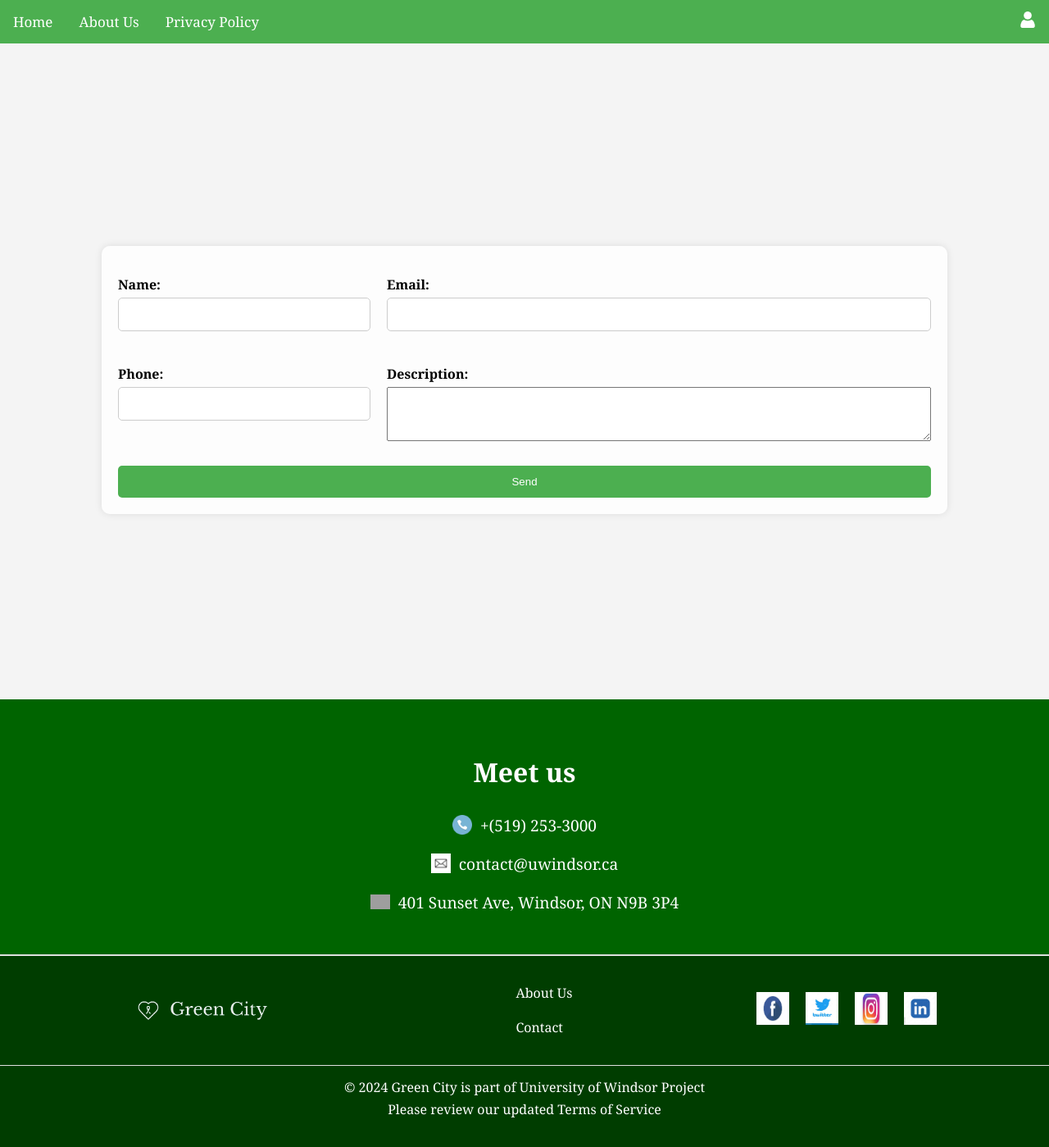
After one commit to anoopmanikantas/COMP8347-Final-project-Green-City, a Django app: page /contact/ in a window 1280 px wide. The commit adds this page. Shown: the whole page at 82% size. Run offline with Django 5.2, Linux system fonts and the light colour scheme; grey boxes are pictures that could not be loaded.

Commit message:
Style Footer

```diff
--- a/GreenCity/settings.py
+++ b/GreenCity/settings.py
@@ -128,4 +128,4 @@ APPEND_SLASH = True
 # https://docs.djangoproject.com/en/5.0/ref/settings/#default-auto-field
 
 DEFAULT_AUTO_FIELD = 'django.db.models.BigAutoField'
-AUTH_USER_MODEL = 'myapp.CustomUser'
+#AUTH_USER_MODEL = 'myapp.CustomUser'
--- a/myapp/forms.py
+++ b/myapp/forms.py
@@ -3,7 +3,7 @@ from django import forms
 from django.core.exceptions import ValidationError
 import re
 from django.contrib.auth.forms import UserCreationForm, AuthenticationForm
-from .models import BuildingPermit, CustomUser
+from .models import BuildingPermit, CustomUser, ContactModel
 
 
 class AdminSignupForm(UserCreationForm):
@@ -62,6 +62,15 @@ class BuildingPermitForm(forms.ModelForm):
         return contact_number
 
 
+class ContactForm(forms.ModelForm):
+    class Meta:
+        model = ContactModel
+        fields = ['name', 'email', 'phone', 'description']
+        widgets = {
+            'description': forms.Textarea(attrs={'cols': 80, 'rows': 4})
+        }
+
+
 class SearchForm(forms.Form):
     def __init__(self, *args, **kwargs):
         # This is to remove the ":" symbol from the end of the label
--- a/myapp/models.py
+++ b/myapp/models.py
@@ -4,6 +4,8 @@ from datetime import datetime
 from django.contrib.auth.models import AbstractUser, Group, Permission
 from django.db import models
 import uuid
+
+# from myapp import forms
 
 
 # class AdminUser(AbstractUser):
@@ -45,6 +47,13 @@ class CustomUser(AbstractUser):
         return self.username
 
 
+class ContactModel(models.Model):
+    email = models.EmailField(unique=True)
+    phone = models.CharField(max_length=10, blank=True, null=True)
+    description = models.CharField(blank=True, null=True)
+    name = models.CharField(max_length=10, blank=True, null=True)
+
+
 class BuildingPermit(models.Model):
     AREA_CHOICES = [
         ('0-0.3', '0<0.3'),
--- a/myapp/templates/about/about.html
+++ b/myapp/templates/about/about.html
@@ -15,7 +15,7 @@
             Our mission is to sensitise and empower people to give back to nature and live in an environment conducive to their health and well-being. Leaf Now inspires citizens to spare just a few hours on weekends and work towards making their cities, and their lives greener. Our long term plans entail taking tree plantation drives to more number of cities and inducting many more tree enthusiasts, particularly corporate teams, to be able to amplify both scale and impact of our efforts.
         </p>
         <p>
-            Interested in being a part of our mission? Leaf Now to live tomorrow!!!
+            Interested in being a part of our mission? Green City to live tomorrow!!!
         </p>
     </div>
     <div class="seed_link-section">
--- a/myapp/templates/base.html
+++ b/myapp/templates/base.html
@@ -48,8 +48,8 @@
             </div>
             <div class="footer-links">
                 <div class="footer-column">
-                    <a href="#">About Us</a>
-                    <a href="#">Contact</a>
+                    <a href="{% url 'myapp:about' %}">About Us</a>
+                    <a href="{% url 'myapp:contact' %}">Contact</a>
                 </div>
             </div>
             <div class="footer-social">
--- a/myapp/templates/contact.css
+++ b/myapp/templates/contact.css
@@ -1,5 +1,5 @@
 .contact-section {
-    background-color: #015e01;
+    background-color: darkgreen;
     padding: 40px 10%;
     border-bottom: 1px solid #e0e0e0;
     text-align: center;
--- /dev/null
+++ b/myapp/templates/contact/contact.html
@@ -0,0 +1,17 @@
+{% extends 'base.html' %}
+
+{% block title %}Get in Touch{% endblock %}
+{% load static %}
+{% block content %}
+    <link rel="stylesheet" href="{% static 'contact/contact1.css' %}">
+
+    <div class="apply-container">
+        <div class="form-container">
+            <form method="post" enctype="multipart/form-data">
+                {% csrf_token %}
+                {{ form.as_p }}
+                <button type="submit">Send</button>
+            </form>
+        </div>
+    </div>
+{% endblock %}
--- /dev/null
+++ b/myapp/templates/contact/contact1.css
@@ -0,0 +1,100 @@
+.content {
+    padding: 0;
+}
+
+.apply-container {
+    display: flex;
+    flex-direction: column;
+    align-items: center;
+    justify-content: center;
+    width: 100%; /* Full width */
+    min-height: 100vh; /* Full viewport height */
+    padding: 20px;
+    box-sizing: border-box;
+    background-size: cover;
+}
+
+/* Image container styling */
+.image-container {
+    width: 100%;
+    max-height: 30%; /* Adjust as needed */
+    overflow: hidden;
+    flex-shrink: 0; /* Prevent shrinking */
+}
+
+.image-container img {
+    width: 100%;
+    height: 100%;
+    object-fit: cover;
+}
+
+/* Form container styling */
+.form-container {
+    width: 80%; /* Full width */
+    max-height: 70%; /* Adjust to fit with image */
+    overflow: auto; /* Allow scrolling if content exceeds container height */
+    padding: 20px;
+    background-color: rgba(255, 255, 255, 0.8);
+    border-radius: 10px;
+    box-shadow: 0 0 10px rgba(0, 0, 0, 0.1);
+    margin-top: 20px; /* Adjust spacing */
+}
+
+form {
+    display: grid;
+    grid-template-columns: repeat(2, 1fr);
+    gap: 20px;
+}
+
+form p {
+    margin-bottom: 5px;
+}
+
+form label {
+    display: block;
+    margin-bottom: 5px;
+    font-weight: bold;
+}
+
+form input,
+form select,
+form button {
+    width: 100%;
+    padding: 12px;
+    border: 1px solid #ccc;
+    border-radius: 5px;
+    box-sizing: border-box;
+}
+
+form button {
+    grid-column: span 2;
+    background-color: #4CAF50;
+    color: white;
+    border: none;
+    cursor: pointer;
+}
+
+form button:hover {
+    background-color: #45a049;
+}
+
+/* Additional styles for readability */
+form input::placeholder,
+form select::placeholder,
+form button::placeholder {
+    color: #666;
+}
+
+form input:focus,
+form select:focus,
+form button:focus {
+    border-color: #4CAF50;
+    outline: none;
+}
+
+.trees-required {
+    font-weight: bold;
+    color: white; /* Adjust color as needed */
+    font-size: 72px; /* Adjust font size as needed */
+    /* Add any other styling properties */
+}
--- a/myapp/templates/footer.css
+++ b/myapp/templates/footer.css
@@ -6,24 +6,35 @@
 
 .footer-content {
     display: flex;
-    justify-content: space-evenly;
+    justify-content: space-around;
     align-items: center;
     padding: 0 20px;
+    margin-bottom: 20px;
 }
 
 .footer-logo {
     display: flex;
     align-items: center;
     margin-right: 40px;
+    width: 20%;
 }
 
 .footer-logo img {
-    width: 40%;
+    width: 100%;
     margin-right: 15px; /* Adjust spacing as needed */
 }
 
 .footer-links {
     display: flex;
+    gap: 20px;
+    flex-direction: row;
+    height: 100%;
+}
+
+.footer-column {
+    display: flex;
+    min-height: 100%;
+    flex-direction: column;
     gap: 20px;
 }
 
--- a/myapp/urls.py
+++ b/myapp/urls.py
@@ -19,5 +19,6 @@ urlpatterns = [
     path('apply/', views.building_permit_application, name='building_permit_application'),
     path('application_details/<int:permit_id>/', views.application_details, name='application_details'),
     path('debug/', views.debug_result_page, name='debug_result_page'),
+    path('contact/', views.contact_view, name='contact'),
     # Add other paths as needed
 ] + staticfiles_urlpatterns()
--- a/myapp/views.py
+++ b/myapp/views.py
@@ -2,10 +2,10 @@ from django.contrib import messages
 from django.http import HttpResponse
 from django.contrib.auth import authenticate, login
 from django.shortcuts import render, redirect, get_object_or_404
-from .forms import BuildingPermitForm, SearchForm, AdminLoginForm, AdminSignupForm, CustomAuthenticationForm, CustomUserCreationForm
+from .forms import BuildingPermitForm, SearchForm, AdminLoginForm, AdminSignupForm, CustomAuthenticationForm, \
+    CustomUserCreationForm, ContactForm
 from .models import BuildingPermit
 from .respository import Repository
-
 
 repository = Repository()
 
@@ -46,7 +46,7 @@ def home(request):
             'results': results,
             'result_count': len(results),
             'message': message,
-         }
+        }
     )
 
 
@@ -172,9 +172,26 @@ def debug_result_page(request):
     return render(request,
                   'building_permit/result.html',
                   {
-                    'trees_required': 4
-                    }
+                      'trees_required': 4
+                  }
                   )
+
+
+def contact_view(request):
+    if request.method == 'POST':
+        form = ContactForm(request.POST)
+        if form.is_valid():
+            # Process form data
+            email = form.cleaned_data['email']
+            phone = form.cleaned_data['phone']
+            name = form.cleaned_data['name']
+            description = form.cleaned_data['description']
+            # You can add your processing logic here
+            return HttpResponse('Thank you for your message.')
+    else:
+        form = ContactForm()
+
+    return render(request, 'contact/contact.html', {'form': form})
 
 
 def application_details(request, permit_id: int) -> HttpResponse:
```
